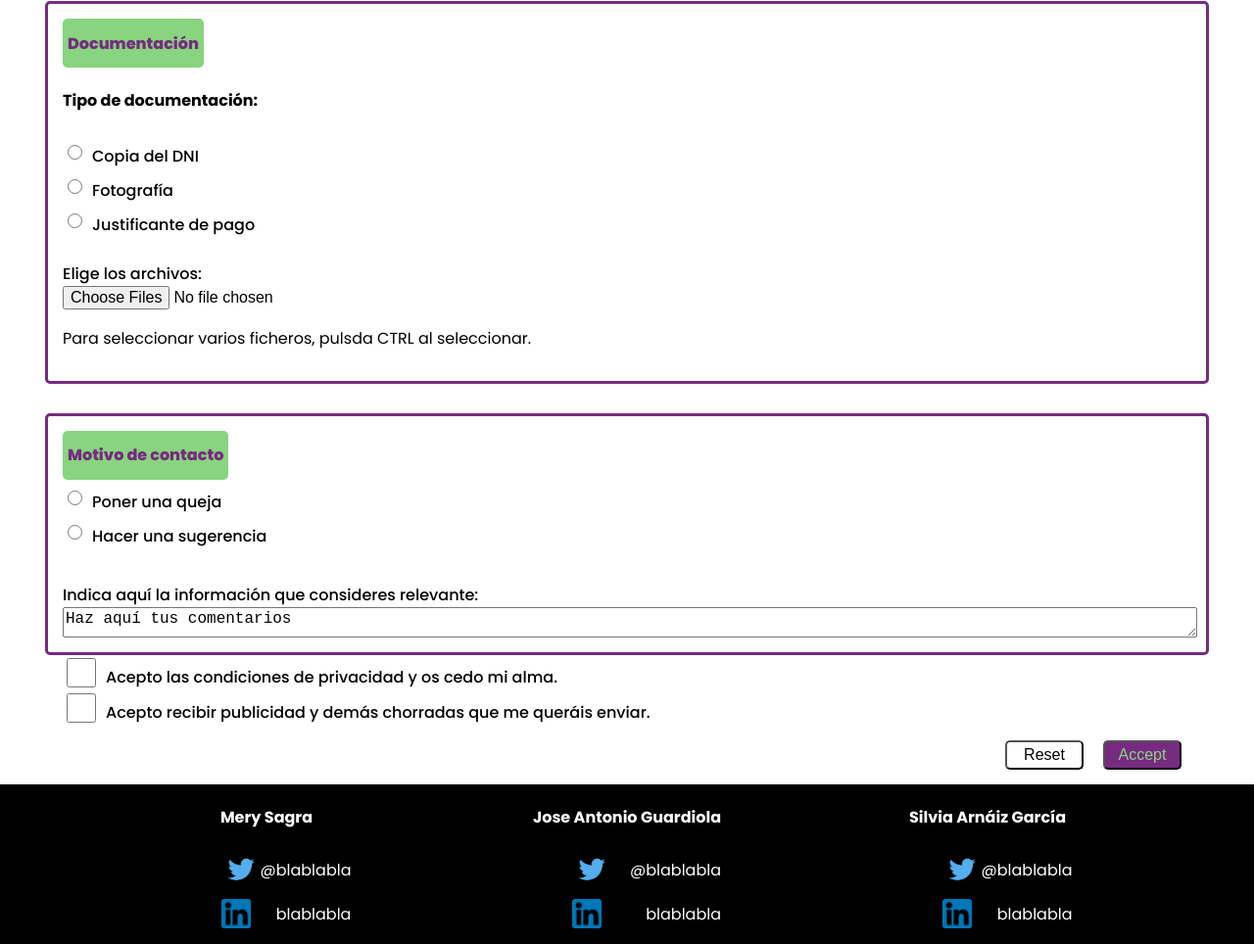
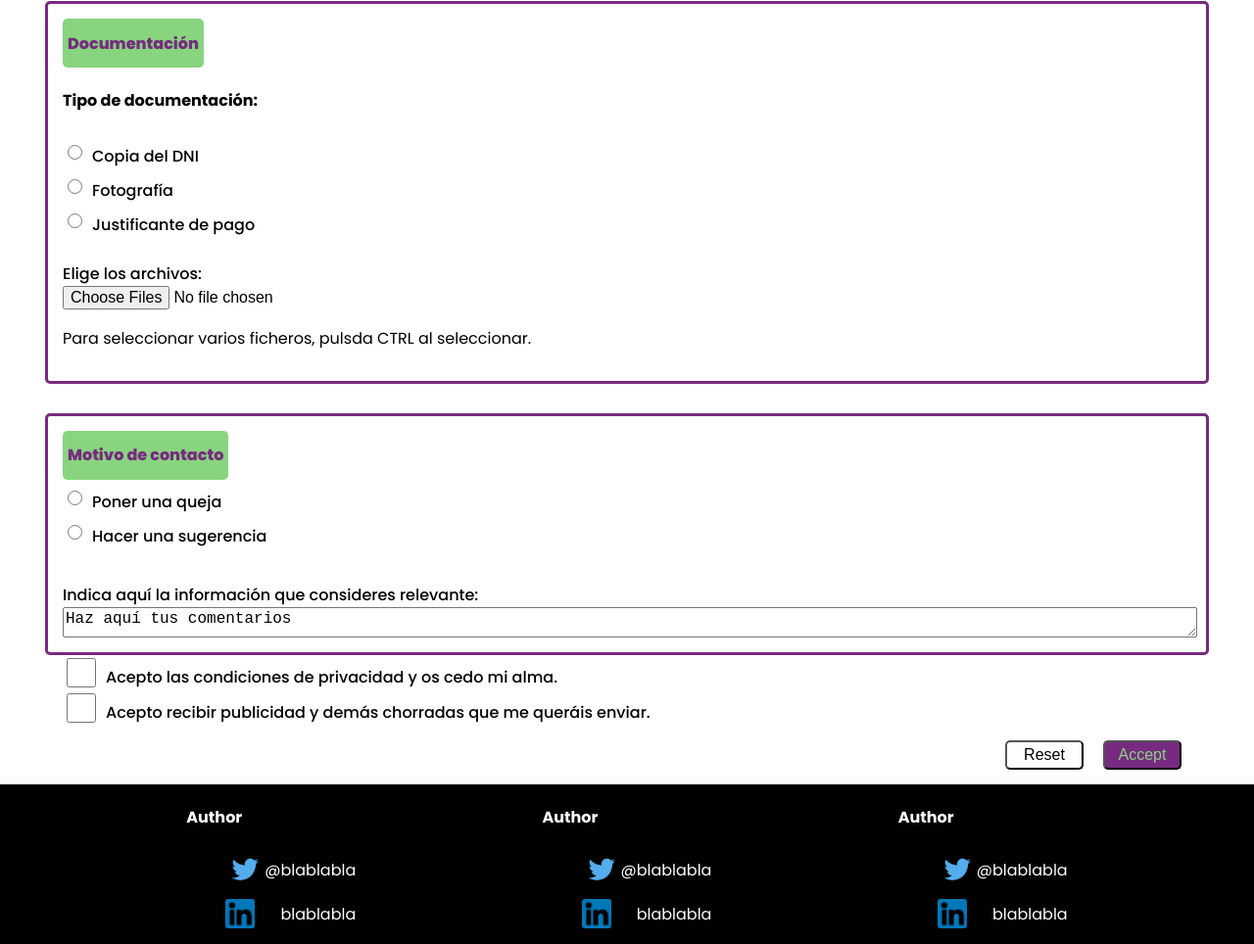
Before and after one commit to sarnaizgarcia/LenguajesDeMarcasActividad1, a plain HTML site: page contact.html in a window 1280 px wide. Shown: the part 861-1825 px from the top of the page at 98% size. Drawn offline with Linux system fonts and the light colour scheme; a script that the page names is missing.

Commit message:
Corrección de errores

```diff
--- a/contacto.html
+++ b/contact.html
@@ -5,13 +5,13 @@
 	<meta http-equiv="X-UA-Compatible" content="IE=edge">
 	<meta name="viewport" content="width=device-width, initial-scale=1.0">
 	<link rel="stylesheet" type="text/css" href="estilos/formulario.css" />
-	<link rel="icon" type="image/png" href="./assets/favicon.png">
+	<link rel="icon" type="image/png" href="./favicon.png">
 	<link rel="preconnect" href="https://fonts.gstatic.com">
 	<link href="https://fonts.googleapis.com/css2?family=Poppins:ital,wght@0,100;0,200;0,300;0,400;0,500;0,600;0,700;0,800;0,900;1,100;1,200;1,300;1,400;1,500;1,600;1,700;1,800;1,900&display=swap" rel="stylesheet">
 	<link href="https://fonts.googleapis.com/icon?family=Material+Icons" rel="stylesheet">
 	<link rel="stylesheet" href="estilos/main.css">
 	<link rel="stylesheet" href="estilos/header.css">
-	<link rel="stylesheet" href="estilos/contacto.css">
+	<link rel="stylesheet" href="estilos/formulario.css">
 	<link rel="stylesheet" href="estilos/footer.css">
 	<title>Contacto</title>
 </head>
@@ -175,9 +175,8 @@
 	</section>
 	<footer class="footer">
     <div class="author-card">
-		  <!-- La información de cada miembro del equipo esta estructurada con un h4 y una lista de dos elementos -->
       <div class="author-name">
-			<h4>Mery Sagra</h4>
+        <h4>Author</h4>
       </div>
       <div class="author-contact">
         <ul class="list-contacts">
@@ -188,7 +187,7 @@
     </div>
     <div class="author-card">
       <div class="author-name">
-			<h4>Jose Antonio Guardiola</h4>
+        <h4>Author</h4>
       </div>
       <div class="author-contact">
         <ul class="list-contacts">
@@ -199,7 +198,7 @@
     </div>
     <div class="author-card">
       <div class="author-name">
-			<h4>Silvia Arnáiz García</h4>
+        <h4>Author</h4>
       </div>
       <div class="author-contact">
         <ul class="list-contacts">
--- a/estilos/contacto.css
+++ b/estilos/formulario.css
@@ -133,10 +133,6 @@
   transform: scale(1.1);
 }
 
-.author-name {
-  text-align: center;
-}
-
 @media (min-width: 800px) {
   .titulo-formulario {
     font-size: var(--font-size-big);
```
Also changed, not shown: index.html (renamed from Index.html, +1 -1 lines). Lines whose indentation alone changed are shown as unchanged.
